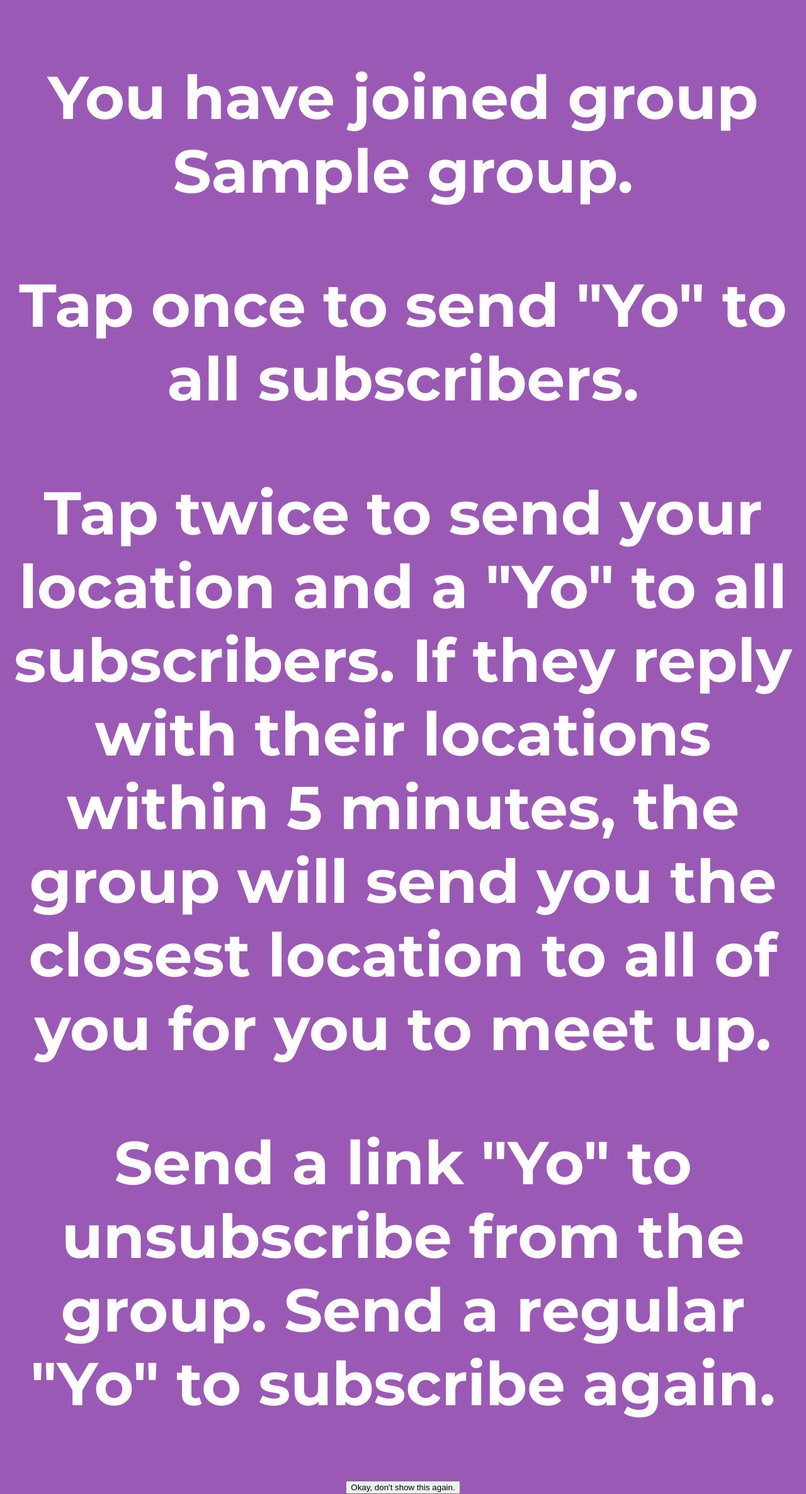
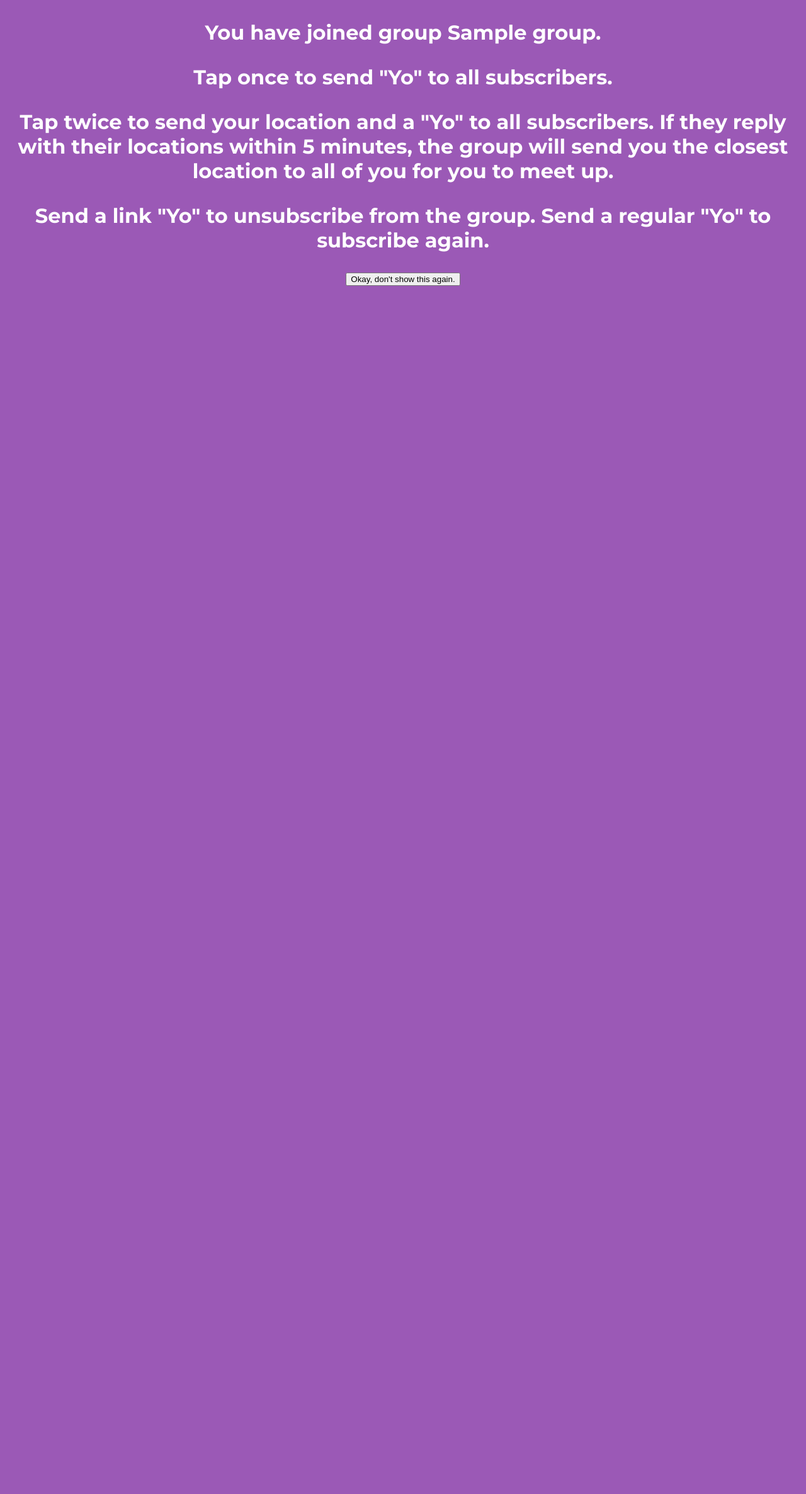
Before and after one commit to rhaps0dy/yoparty, a Django app: template yoparty/templates/yoparty/help_page.html in a window 1280 px wide. Shown: the whole page at 63% size. After the commit the page ends 454 px from the top, so only its background shows below. Run offline with Django 3.2, Linux system fonts and the light colour scheme; the template is opened without the code that fills it: most values are stand-ins (such as "Sample title", 1, 10 or a date in 2020).

Commit message:
Css corrections2

```diff
--- a/yoparty/static/yoparty/yoparty.css
+++ b/yoparty/static/yoparty/yoparty.css
@@ -36,3 +36,11 @@ p {
 	text-align: center;
 	text-transform: uppercase;
 }
+
+.help{
+	font-size:2em;
+}
+
+.message{
+	font-size:2em;
+}
--- a/yoparty/templates/yoparty/help_page.html
+++ b/yoparty/templates/yoparty/help_page.html
@@ -9,13 +9,13 @@
 </head>
 <body>
 {% if group %}
-<p>You have joined group {{ group }}.</p>
+<p class="help">You have joined group {{ group }}.</p>
 {% endif %}
-<p>Tap once to send &quot;Yo&quot; to all subscribers.</p>
+<p class="help">Tap once to send &quot;Yo&quot; to all subscribers.</p>
 
-<p>Tap twice to send your location and a &quot;Yo&quot; to all subscribers. If they reply with their locations within 5
+<p class="help">Tap twice to send your location and a &quot;Yo&quot; to all subscribers. If they reply with their locations within 5
 	minutes, the group will send you the closest location to all of you for you to meet up.</p>
-<p>Send a link &quot;Yo&quot; to unsubscribe from the group. Send a regular &quot;Yo&quot; to subscribe again.</p>
+<p class="help">Send a link &quot;Yo&quot; to unsubscribe from the group. Send a regular &quot;Yo&quot; to subscribe again.</p>
 <form method="POST">
 	{% csrf_token %}
 	<input type="submit" value="Okay, don't show this again."/>
--- a/yoparty/templates/yoparty/message.html
+++ b/yoparty/templates/yoparty/message.html
@@ -8,6 +8,6 @@
 	<link href='http://fonts.googleapis.com/css?family=Montserrat:700' rel='stylesheet' type='text/css'>
 </head>
 <body>
-<p>{{ message }}</p>
+<p class="message">{{ message }}</p>
 </body>
 </html>
```
